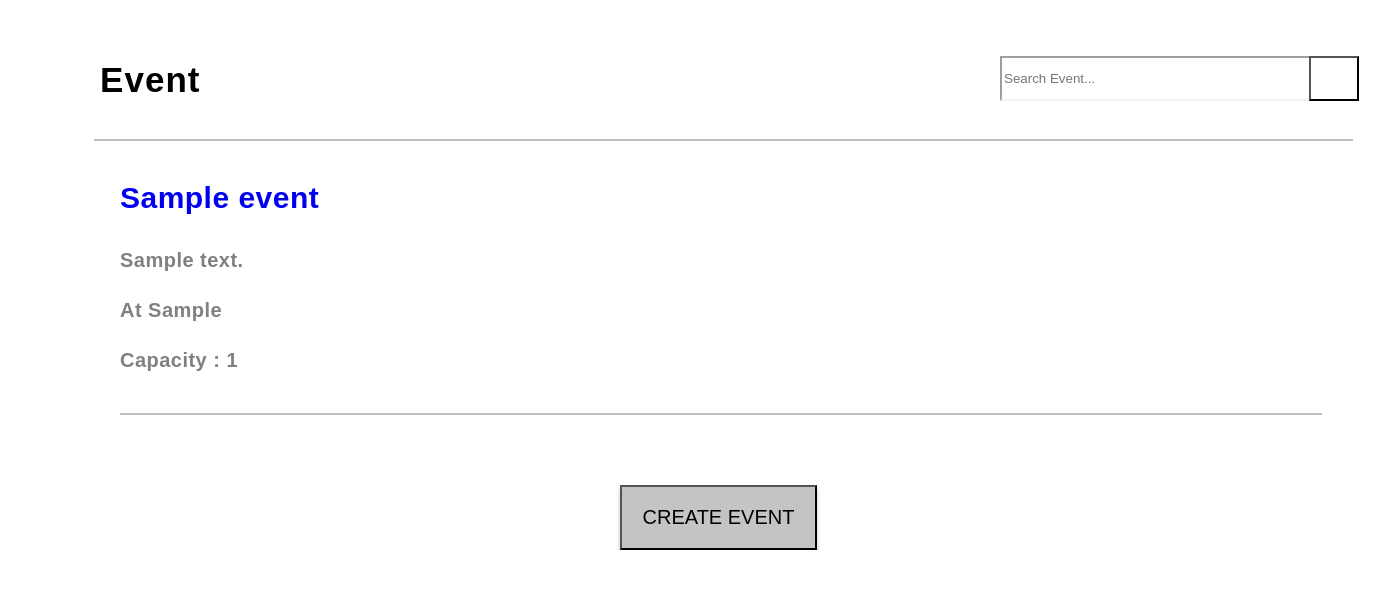
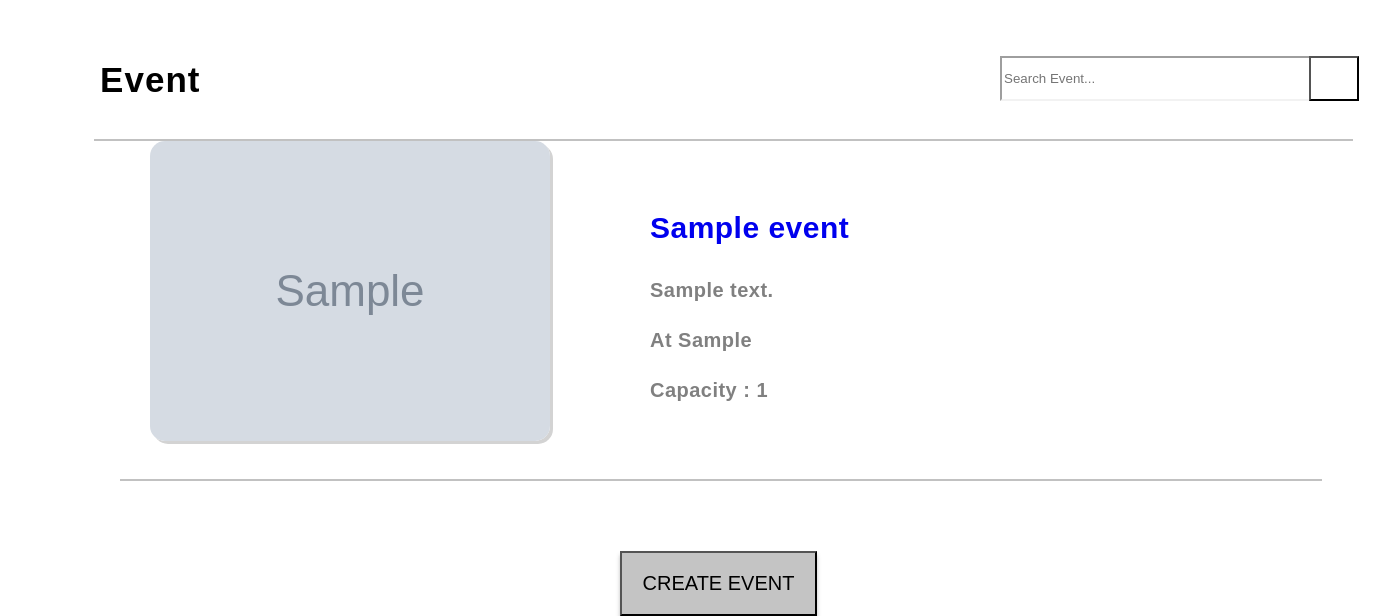
Before and after one commit to bleachjade/Kvent, a Django app: page / in a window 1400 px wide; the page is wider, and only the part inside the window is pictured. Shown: the part 479-1095 px from the top of that part. Before the commit the page ends 1029 px from the top of that part, so only its background shows below. Run offline with Django 3.2, Linux system fonts and the light colour scheme; tables that the repository leaves empty hold one stand-in row (values such as "Sample post"); grey boxes marked "Sample" are stand-in pictures.

Commit message:
change slide show picture style to show in each event

```diff
--- a/Kvent/static/css/index.css
+++ b/Kvent/static/css/index.css
@@ -33,48 +33,6 @@ ul {
 .nav-bar a:hover {
     color: red;
 }
-
-#slideshow {
-    overflow: hidden;
-    height: 400px;
-    width: max-content;
-    margin: 0 auto;
-    background-color: lightgrey;
-}
-/*
-    I use this to fix scroll bar bug on x-axis,
-    also I try to use overflow-x:hidden; but it didn't work.
-*/
-::-webkit-scrollbar {
-    display: none;
-}
-
-.slide-wrapper {
-    width: 100%;
-    -webkit-animation: slide 22s ease infinite;
-}
-
-.slide {
-    text-align: center;
-    float: left;
-    height: 400px;
-    width: 1525px;
-}
-
-@-webkit-keyframes slide {
-    0%  {margin-left: 0px;}
-    20% {margin-left: 0px;}
-    30% {margin-left: -1525px;}
-    50% {margin-left: -1525px;}
-    60% {margin-left: -3050px;}
-    70% {margin-left: -3050px;}
-}
-
-.img-arrange {
-    width: auto;
-    height: 400px;
-}
-
 
 #event-title {
     position: absolute;
@@ -163,7 +121,7 @@ ul {
 
 #event {
     position: absolute;
-    width: 100%;
+    width: auto;
     height: 55px;
     left: 120px;
     top: 590px;
@@ -188,8 +146,25 @@ a:hover #event-name {
 
 }
 
+.event-description-box {
+    display: absolute;
+    text-align: start;
+    padding-left: 100px;
+
+}
+
+.pic-box {
+    display: flex;
+    /* justify-content: space-between; */
+    padding: 30px 0px 30px 30px;
+}
+
+.pic-box img {
+    border-radius: 15px;
+    box-shadow: 3px 3px lightgray;
+}
+
 #event-description {
-    width: 1200px;
     left: 165px;
     font-size: 20px;
     color: gray;
--- a/Kvent/templates/kvent/index.html
+++ b/Kvent/templates/kvent/index.html
@@ -17,15 +17,6 @@
     </nav>
 
     <div class="row">
-        <div id="slideshow">
-            <div class="slide-wrapper">
-                {% if all_event %}
-                {% for event in all_event %}
-                <div class="slide"><a href= "{% url 'event-detail' event.id %}"><img class="img-arrange" src="{{ event.get_photo.url }}" /></a></div>
-                {% endfor %}
-                {% endif %}
-            </div>
-        </div>
         <div id="event-title">
             <label> Event </label>
             <form method="GET">
@@ -45,12 +36,17 @@
         <div id="event">
             {% if all_event %}
             {% for event in all_event %}
+            <div class="pic-box">
+            <img src="{{ event.get_photo.url }}" width="auto" height="300px" />
+            <div class="event-description-box">
             <a href= "{% url 'event-detail' event.id %}"><h4 id="event-name"> {{ event.get_event_name }} </h4></a>
             <h3 id="event-description">
                 {{ event.get_short_description }} <br>
                 At {{ event.get_location }} <br>
                 Capacity : {{ event.get_number_people}}
             </h3>
+            </div>
+            </div>
             <hr class="line-break">
             {% endfor %}
             <a href="{% url 'create-event' %}"><button id="create-more-event" type="submit"> CREATE EVENT </button></a>
```
